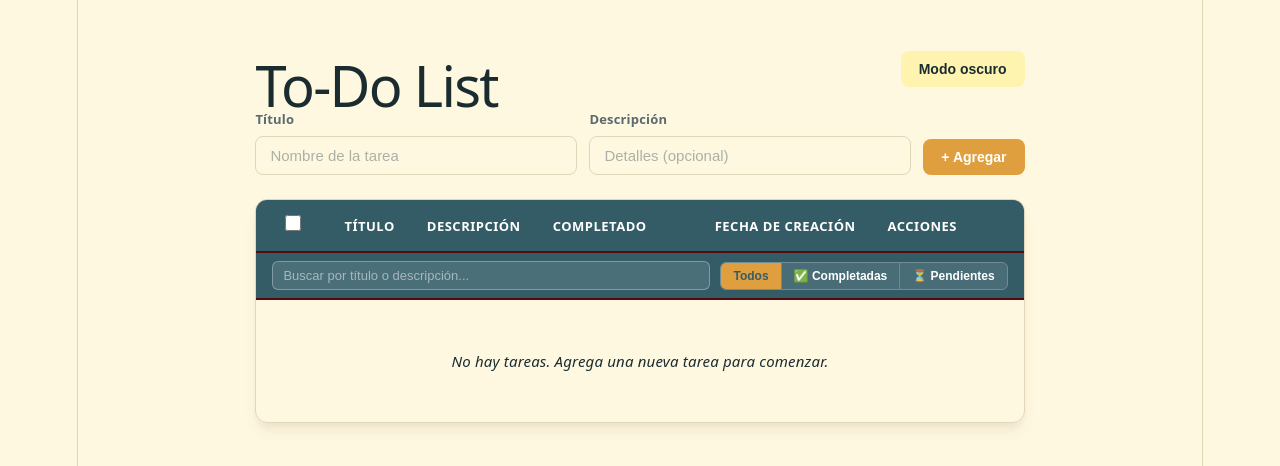
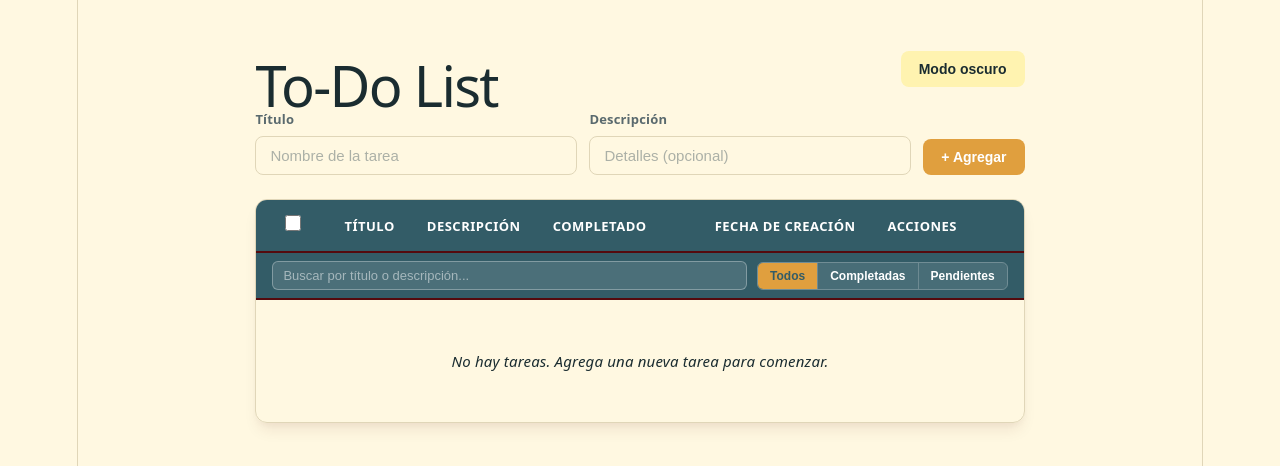
Before and after one commit to GerardoTsuchiya/Aplicaciones-Web, a React (Vite) app in the folder To-Do_APP-REACT/: page / in a window 1280 px wide. Shown: the top 466 px of the page. Built offline with nearby package versions, Linux system fonts and the light colour scheme.

Commit message:
Ultimos cambios

```diff
--- a/To-Do_APP-REACT/src/App.tsx
+++ b/To-Do_APP-REACT/src/App.tsx
@@ -49,9 +49,7 @@ export default function App() {
     setSeleccionados(new Set());
   }
 
-  const tareasFiltradas = tareas
-    .map((tarea, indice) => ({ tarea, indice }))
-    .filter(({ tarea }) => {
+  const tareasFiltradas = tareas.map((tarea, indice) => ({ tarea, indice })).filter(({ tarea }) => {
       const texto = busqueda.toLowerCase();
       const coincideTexto =
         tarea.titulo.toLowerCase().includes(texto) ||
@@ -115,7 +113,7 @@ export default function App() {
                         className={`filtro-btn${filtroEstado === opcion ? ' filtro-btn-activo' : ''}`}
                         onClick={() => setFiltroEstado(opcion)}
                       >
-                        {opcion === 'todos' ? 'Todos' : opcion === 'completadas' ? '✅ Completadas' : '⏳ Pendientes'}
+                        {opcion === 'todos' ? 'Todos' : opcion === 'completadas' ? 'Completadas' : 'Pendientes'}
                       </button>
                     ))}
                   </div>
--- a/To-Do_APP-REACT/src/components/Tarjeta.css
+++ /dev/null
@@ -1 +0,0 @@
-/* Tarjeta styles are now in App.css for table cohesion */
--- a/To-Do_APP-REACT/src/components/Tarjeta.tsx
+++ b/To-Do_APP-REACT/src/components/Tarjeta.tsx
@@ -1,5 +1,4 @@
 import type { Tarea } from '../store';
-import './Tarjeta.css';
 
 interface TarjetaProps {
     tarea: Tarea;
```
Also changed, not shown: 1 other file (tests, documents, lock files or other folders).
